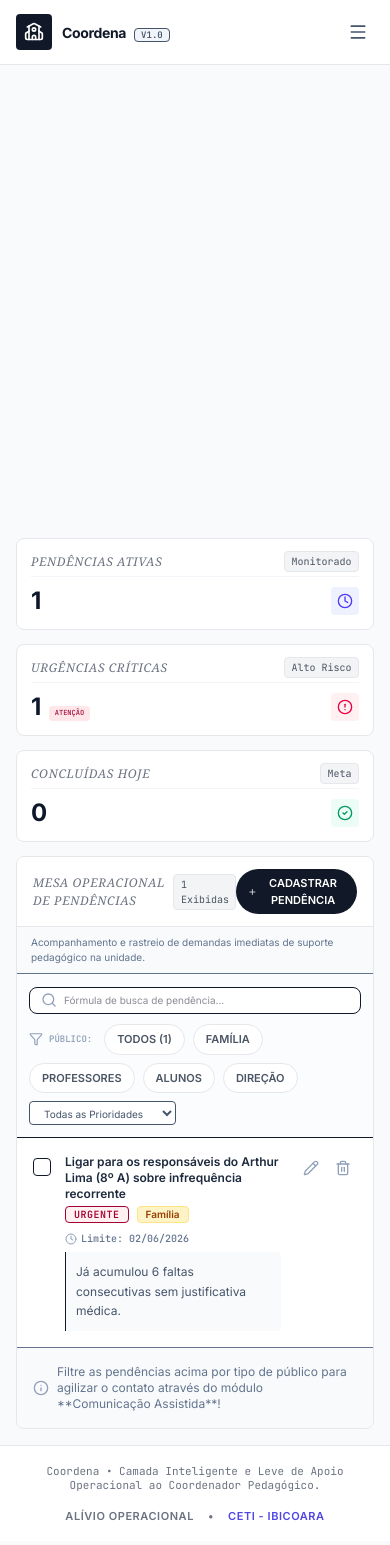
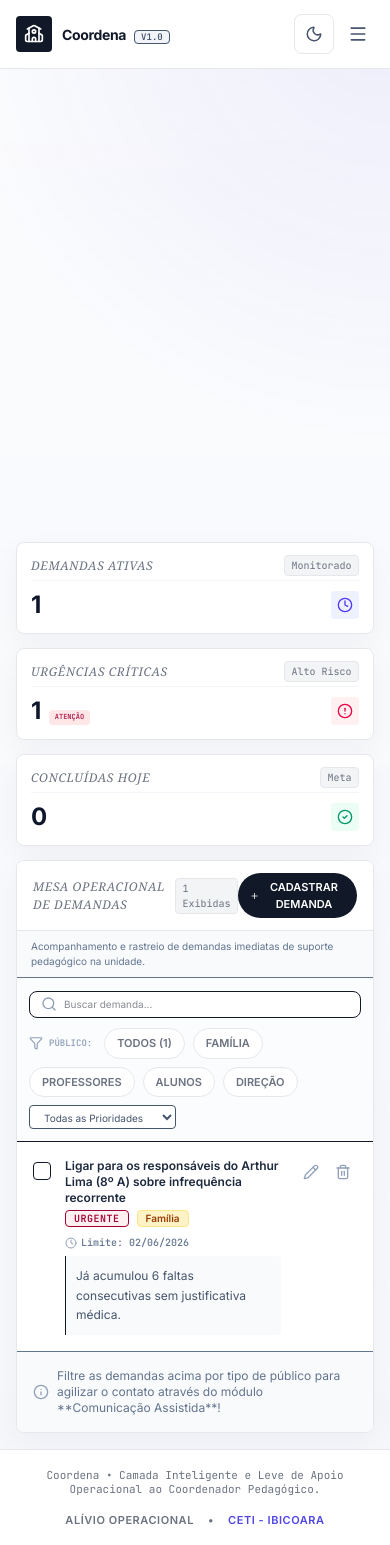
Before and after one commit to ArnaldoAlmeidaBa/coordflow, a React (Vite) app: page / in a window 390 px wide. Built offline with nearby package versions, Linux system fonts and the light colour scheme.

Commit message:
feat(ui): add dark theme and rename demandas

```diff
--- a/src/App.tsx
+++ b/src/App.tsx
@@ -26,10 +26,17 @@ import {
   Clock,
   Sparkles,
   Menu,
+  Moon,
+  Sun,
   X
 } from 'lucide-react';
 
 export default function App() {
+  const getPreferredTheme = (): 'light' | 'dark' => {
+    if (typeof window === 'undefined') return 'light';
+    return window.matchMedia('(prefers-color-scheme: dark)').matches ? 'dark' : 'light';
+  };
+
   const readStoredState = <T,>(key: string, fallback: T): T => {
     try {
       const saved = localStorage.getItem(key);
@@ -42,6 +49,7 @@ export default function App() {
 
   const [activeTab, setActiveTab] = useState<'mesa' | 'comunicacao' | 'reunioes' | 'calendario' | 'historico'>('mesa');
   const [isMobileMenuOpen, setIsMobileMenuOpen] = useState(false);
+  const [themeMode, setThemeMode] = useState<'light' | 'dark'>(() => readStoredState('coordflow_theme', getPreferredTheme()));
 
   // Unified State with fallback persistence
   const [tasks, setTasks] = useState<PendingTask[]>(() => readStoredState('coordflow_tasks', INITIAL_TASKS));
@@ -68,6 +76,12 @@ export default function App() {
   useEffect(() => {
     localStorage.setItem('coordflow_history', JSON.stringify(historyItems));
   }, [historyItems]);
+
+  useEffect(() => {
+    localStorage.setItem('coordflow_theme', JSON.stringify(themeMode));
+    document.documentElement.dataset.theme = themeMode;
+    document.documentElement.style.colorScheme = themeMode;
+  }, [themeMode]);
 
   // Current DateTime tracker formatted elegantly under localized standards
   const [clockString, setClockString] = useState('2026-05-31 14:29');
@@ -149,7 +163,7 @@ export default function App() {
     )));
 
     handleAddNewHistoryItem(
-      'Pendência Editada',
+      'Demanda Editada',
       `Tarefa atualizada: "${target.title}" -> "${updates.title}". Prazo: ${target.deadline.split('-').reverse().join('/')} -> ${updates.deadline.split('-').reverse().join('/')}.`,
       'geral',
       updates.category === 'familia' || updates.category === 'professor' ? (updates.category as any) : 'sistema'
@@ -230,9 +244,14 @@ export default function App() {
   };
 
   const pendingActiveCount = tasks.filter(t => t.status !== 'concluido').length;
+  const isDarkMode = themeMode === 'dark';
+  const handleToggleTheme = () => {
+    setThemeMode(prev => prev === 'dark' ? 'light' : 'dark');
+  };
+  const ThemeToggleIcon = isDarkMode ? Sun : Moon;
 
   return (
-    <div className="min-h-screen bg-[#F9FAFB] flex flex-col md:flex-row font-sans text-[#111827]">
+    <div className={`min-h-screen flex flex-col md:flex-row font-sans app-shell ${isDarkMode ? 'theme-dark' : ''}`}>
 
       {/* MOBILE RATIO BAR */}
       <header className="md:hidden bg-white border-b border-[#E5E7EB] px-4 py-3.5 flex items-center justify-between sticky top-0 z-50">
@@ -245,12 +264,22 @@ export default function App() {
             <span className="text-[9px] bg-slate-100 text-slate-600 px-1.5 py-0.2 ml-2 border rounded font-mono font-bold uppercase">v1.0</span>
           </div>
         </div>
+        <div className="flex items-center space-x-2">
+          <button
+            type="button"
+            onClick={handleToggleTheme}
+            className="flex items-center justify-center w-10 h-10 rounded-lg border border-[#E5E7EB] text-slate-600 hover:bg-slate-50 transition-colors bg-white"
+            title={isDarkMode ? 'Ativar tema claro' : 'Ativar tema escuro'}
+          >
+            <ThemeToggleIcon className="w-4.5 h-4.5" />
+          </button>
           <button
             onClick={() => setIsMobileMenuOpen(!isMobileMenuOpen)}
             className="p-1.5 rounded-lg text-slate-600 hover:bg-slate-50 transition-colors"
           >
             {isMobileMenuOpen ? <X className="w-5 h-5" /> : <Menu className="w-5 h-5" />}
           </button>
+        </div>
       </header>
 
       {/* COMPANION SIDEBAR */}
@@ -323,7 +352,7 @@ export default function App() {
             </div>
             <div className="flex items-center gap-2">
               <span className={`w-2 h-2 rounded-full ${pendingActiveCount > 0 ? 'bg-amber-500 animate-pulse' : 'bg-slate-300'}`}></span>
-              <span className="text-[11px] font-medium text-slate-700">{pendingActiveCount} Pendências Ativas</span>
+              <span className="text-[11px] font-medium text-slate-700">{pendingActiveCount} Demandas Ativas</span>
             </div>
           </div>
         </div>
@@ -353,6 +382,15 @@ export default function App() {
           </div>
 
           <div className="flex items-center gap-2.5">
+            <button
+              type="button"
+              onClick={handleToggleTheme}
+              className="flex items-center space-x-1.5 px-2.5 py-1.25 border border-[#E5E7EB] hover:border-slate-400 rounded-md text-slate-600 hover:text-[#111827] text-[9px] font-semibold uppercase tracking-[0.11em] transition-all bg-white"
+              title={isDarkMode ? 'Alternar para tema claro' : 'Alternar para tema escuro'}
+            >
+              <ThemeToggleIcon className="w-3.5 h-3.5" />
+              <span>{isDarkMode ? 'Modo Escuro' : 'Modo Claro'}</span>
+            </button>
 
             {/* Clock */}
             <div className="flex items-center space-x-1.5 text-slate-600 text-[9px] font-mono bg-[#F9FAFB] border border-[#E5E7EB] px-2 py-1.25 rounded-md">
--- a/src/components/MesaCentral.tsx
+++ b/src/components/MesaCentral.tsx
@@ -156,7 +156,7 @@ export default function MesaCentral({
       <div className="grid grid-cols-1 md:grid-cols-3 gap-3.5">
         <div id="stat-pending" className="tech-card bg-white px-3.5 py-3 [&_.tech-card-title]:text-[10px] [&_.tech-card-title]:tracking-[0.025em] [&_.tech-badge]:text-[8px] [&_.tech-badge]:px-1.5 [&_.tech-badge]:py-0.5">
           <div className="flex justify-between items-center pb-1 border-b border-slate-100 mb-2">
-            <span className="tech-card-title">Pendências Ativas</span>
+            <span className="tech-card-title">Demandas Ativas</span>
             <span className="tech-badge">Monitorado</span>
           </div>
           <div className="flex items-center justify-between">
@@ -204,7 +204,7 @@ export default function MesaCentral({
         {/* Header controller */}
         <div className="tech-card-header bg-white px-3.5 py-2.5 [&_.tech-card-title]:text-[10px] [&_.tech-card-title]:tracking-[0.025em] [&_.tech-badge]:text-[8px] [&_.tech-btn-primary]:px-3.5 [&_.tech-btn-primary]:py-1.25 [&_.tech-btn-primary]:text-[9px]">
           <div className="flex items-center space-x-2">
-            <span className="tech-card-title">Mesa Operacional de Pendências</span>
+            <span className="tech-card-title">Mesa Operacional de Demandas</span>
             <span className="tech-badge">{filteredTasks.length} Exibidas</span>
           </div>
           <button
@@ -213,7 +213,7 @@ export default function MesaCentral({
             className="tech-btn-primary flex items-center space-x-1"
           >
             <Plus className="w-3.5 h-3.5" />
-            <span>{isFormOpen ? 'Fechar Cadastro' : 'Cadastrar Pendência'}</span>
+            <span>{isFormOpen ? 'Fechar Cadastro' : 'Cadastrar Demanda'}</span>
           </button>
         </div>
 
@@ -320,7 +320,7 @@ export default function MesaCentral({
               type="text"
               value={searchTerm}
               onChange={(e) => setSearchTerm(e.target.value)}
-              placeholder="Fórmula de busca de pendência..."
+              placeholder="Buscar demanda..."
               className="w-full pl-8.5 pr-3 py-1.25 bg-white border border-slate-250 rounded-lg text-[10px] font-sans text-slate-850 focus:outline-hidden"
             />
           </div>
@@ -533,7 +533,7 @@ export default function MesaCentral({
                       type="button"
                       onClick={() => handleStartEditTask(task)}
                       className="p-1.5 text-slate-400 hover:text-indigo-600 hover:bg-indigo-50 rounded transition-colors"
-                      title="Editar pendência"
+                      title="Editar demanda"
                     >
                       <Pencil className="w-4 h-4" />
                     </button>
@@ -541,12 +541,12 @@ export default function MesaCentral({
                   <button
                     type="button"
                     onClick={() => {
-                      if (confirm(`Remover permanentemente a pendência: "${task.title}"?`)) {
+                      if (confirm(`Remover permanentemente a demanda: "${task.title}"?`)) {
                         onDeleteTask(task.id);
                       }
                     }}
                     className="p-1.5 text-slate-400 hover:text-rose-600 hover:bg-rose-50 rounded transition-colors"
-                    title="Excluir pendência"
+                    title="Excluir demanda"
                   >
                     <Trash2 className="w-4 h-4" />
                   </button>
@@ -559,7 +559,7 @@ export default function MesaCentral({
         {/* Quick reminder help footer */}
         <div className="p-4 bg-[#F9FAFB] border-t border-slate-150 flex items-center space-x-2 text-xs text-slate-500 font-sans">
           <Info className="w-4 h-4 text-slate-400 flex-shrink-0" />
-          <span>Filtre as pendências acima por tipo de público para agilizar o contato através do módulo **Comunicação Assistida**!</span>
+          <span>Filtre as demandas acima por tipo de público para agilizar o contato através do módulo **Comunicação Assistida**!</span>
         </div>
       </div>
     </div>
--- a/src/components/Reunioes.tsx
+++ b/src/components/Reunioes.tsx
@@ -594,7 +594,7 @@ export default function Reunioes({
                 <div id="selected-meeting-actions" className="space-y-2">
                   {activeMeeting.actionItems.length === 0 ? (
                     <div className="p-4 bg-slate-50 text-center rounded text-xs text-slate-400 font-sans">
-                      Nenhum encaminhamento ou pendência registrada para esta ata.
+                      Nenhum encaminhamento ou demanda registrada para esta ata.
                     </div>
                   ) : (
                     activeMeeting.actionItems.map(item => (
--- a/src/index.css
+++ b/src/index.css
@@ -7,33 +7,85 @@
   --font-serif: "Georgia", Cambria, "Times New Roman", Times, serif;
 }
 
+:root {
+  --app-bg: #f5f7fb;
+  --app-surface: #ffffff;
+  --app-surface-muted: #f9fafb;
+  --app-surface-subtle: #f3f4f6;
+  --app-surface-hover: #eef2f7;
+  --app-border: #e5e7eb;
+  --app-border-strong: #d1d5db;
+  --app-text: #111827;
+  --app-text-muted: #6b7280;
+  --app-text-soft: #94a3b8;
+  --app-accent: #4f46e5;
+  --app-accent-deep: #111827;
+  --app-accent-soft: rgba(79, 70, 229, 0.1);
+}
+
+[data-theme="dark"] {
+  --app-bg: #0b1220;
+  --app-surface: #111827;
+  --app-surface-muted: #172033;
+  --app-surface-subtle: #1e293b;
+  --app-surface-hover: #253247;
+  --app-border: #2b394f;
+  --app-border-strong: #3a4a63;
+  --app-text: #e5eefb;
+  --app-text-muted: #9fb0c7;
+  --app-text-soft: #74859f;
+  --app-accent: #818cf8;
+  --app-accent-deep: #4338ca;
+  --app-accent-soft: rgba(129, 140, 248, 0.16);
+}
+
 body {
   font-family: var(--font-sans);
-  background-color: #F9FAFB; /* Tech dashboard warm/light gray base background */
-  color: #111827; /* Rich black ink */
+  background-color: var(--app-bg);
+  color: var(--app-text);
+  transition: background-color 0.25s ease, color 0.25s ease;
+}
+
+.app-shell {
+  background:
+    radial-gradient(circle at top right, rgba(79, 70, 229, 0.08), transparent 28%),
+    linear-gradient(180deg, rgba(255, 255, 255, 0.62), rgba(255, 255, 255, 0)),
+    var(--app-bg);
+  color: var(--app-text);
+  transition: background 0.25s ease, color 0.25s ease;
+}
+
+[data-theme="dark"] .app-shell {
+  background:
+    radial-gradient(circle at top right, rgba(129, 140, 248, 0.16), transparent 26%),
+    radial-gradient(circle at top left, rgba(14, 165, 233, 0.08), transparent 22%),
+    linear-gradient(180deg, rgba(148, 163, 184, 0.04), rgba(148, 163, 184, 0)),
+    var(--app-bg);
 }
 
 /* Technical Dashboard Design System Classes */
 .tech-bg-grid {
-  background-color: #F9FAFB;
+  background-color: var(--app-bg);
 }
 
 .tech-card {
-  background: #ffffff;
-  border: 1px solid #E5E7EB;
+  background: color-mix(in srgb, var(--app-surface) 94%, transparent);
+  border: 1px solid var(--app-border);
   border-radius: 8px;
   display: flex;
   flex-direction: column;
   overflow: hidden;
+  box-shadow: 0 10px 30px rgba(15, 23, 42, 0.04);
+  backdrop-filter: blur(12px);
 }
 
 .tech-card-header {
   padding: 12px 16px;
-  border-bottom: 1px solid #E5E7EB;
+  border-bottom: 1px solid var(--app-border);
   display: flex;
   justify-content: space-between;
   align-items: center;
-  background-color: #ffffff;
+  background-color: color-mix(in srgb, var(--app-surface) 96%, transparent);
 }
 
 .tech-card-title {
@@ -42,7 +94,7 @@ body {
   font-size: 12px;
   text-transform: uppercase;
   letter-spacing: 0.05em;
-  color: #6B7280;
+  color: var(--app-text-muted);
   font-weight: 500;
 }
 
@@ -50,7 +102,7 @@ body {
   display: grid;
   grid-template-columns: 24px 1fr auto;
   padding: 12px 16px;
-  border-bottom: 1px solid #F3F4F6;
+  border-bottom: 1px solid var(--app-border);
   align-items: center;
   cursor: pointer;
   font-size: 13px;
@@ -58,7 +110,7 @@ body {
 }
 
 .tech-data-row:hover {
-  background: #F9FAFB;
+  background: var(--app-surface-hover);
 }
 
 .tech-status-dot {
@@ -71,20 +123,20 @@ body {
 .tech-btn-pill {
   padding: 6px 12px;
   border-radius: 999px;
-  border: 1px solid #E5E7EB;
+  border: 1px solid var(--app-border);
   font-size: 11px;
   text-transform: uppercase;
   font-weight: 600;
   cursor: pointer;
-  background: #ffffff;
-  color: #4B5563;
+  background: var(--app-surface);
+  color: var(--app-text-muted);
   transition: all 0.2s ease;
 }
 
 .tech-btn-pill:hover {
-  background: #F9FAFB;
-  border-color: #D1D5DB;
-  color: #111827;
+  background: var(--app-surface-hover);
+  border-color: var(--app-border-strong);
+  color: var(--app-text);
 }
 
 .tech-btn-primary {
@@ -95,23 +147,23 @@ body {
   text-transform: uppercase;
   font-weight: 600;
   cursor: pointer;
-  background: #111827;
+  background: var(--app-accent-deep);
   color: #ffffff;
   transition: background 0.2s ease;
 }
 
 .tech-btn-primary:hover {
-  background: #1F2937;
+  background: color-mix(in srgb, var(--app-accent-deep) 88%, white 12%);
 }
 
 .tech-badge {
   font-family: "JetBrains Mono", ui-monospace, monospace;
   font-size: 10px;
-  color: #4B5563;
-  background: #F3F4F6;
+  color: var(--app-text-muted);
+  background: var(--app-surface-subtle);
   padding: 2px 6.5px;
   border-radius: 4px;
-  border: 1px solid #E5E7EB;
+  border: 1px solid var(--app-border);
 }
 
 /* Custom scrollbar to look sleek */
@@ -123,9 +175,201 @@ body {
   background: transparent;
 }
 ::-webkit-scrollbar-thumb {
-  background: #E5E7EB;
+  background: var(--app-border-strong);
   border-radius: 4px;
 }
 ::-webkit-scrollbar-thumb:hover {
-  background: #D1D5DB;
+  background: var(--app-text-soft);
 }
+
+.theme-dark .bg-white {
+  background-color: var(--app-surface) !important;
+}
+
+.theme-dark .bg-\[\#F9FAFB\] {
+  background-color: var(--app-bg) !important;
+}
+
+.theme-dark .bg-slate-50,
+.theme-dark .bg-slate-50\/30,
+.theme-dark .bg-slate-50\/40,
+.theme-dark .bg-slate-50\/50 {
+  background-color: var(--app-surface-muted) !important;
+}
+
+.theme-dark .bg-slate-100,
+.theme-dark .bg-slate-100\/70,
+.theme-dark .bg-slate-150 {
+  background-color: var(--app-surface-subtle) !important;
+}
+
+.theme-dark .bg-\[\#111827\],
+.theme-dark .bg-slate-800,
+.theme-dark .bg-slate-900 {
+  background-color: var(--app-accent-deep) !important;
+}
+
+.theme-dark .border-\[\#E5E7EB\],
+.theme-dark .border-slate-100,
+.theme-dark .border-slate-150,
+.theme-dark .border-slate-155,
+.theme-dark .border-slate-200,
+.theme-dark .border-slate-205,
+.theme-dark .border-slate-250,
+.theme-dark .border-slate-300,
+.theme-dark .border-slate-350,
+.theme-dark .border-slate-900,
+.theme-dark .border-light {
+  border-color: var(--app-border) !important;
+}
+
+.theme-dark .text-\[\#111827\],
+.theme-dark .text-slate-900,
+.theme-dark .text-slate-850,
+.theme-dark .text-slate-855,
+.theme-dark .text-slate-800,
+.theme-dark .text-slate-755,
+.theme-dark .text-slate-700 {
+  color: var(--app-text) !important;
+}
+
+.theme-dark .text-\[\#6B7280\],
+.theme-dark .text-slate-600,
+.theme-dark .text-slate-550,
+.theme-dark .text-slate-500 {
+  color: var(--app-text-muted) !important;
+}
+
+.theme-dark .text-slate-450,
+.theme-dark .text-slate-400,
+.theme-dark .text-slate-350,
+.theme-dark .text-slate-300 {
+  color: var(--app-text-soft) !important;
+}
+
+.theme-dark .hover\:bg-slate-50:hover,
+.theme-dark .hover\:bg-slate-100:hover {
+  background-color: var(--app-surface-hover) !important;
+}
+
+.theme-dark .hover\:text-\[\#111827\]:hover,
+.theme-dark .hover\:text-slate-800:hover,
+.theme-dark .hover\:text-slate-850:hover {
+  color: var(--app-text) !important;
+}
+
+.theme-dark .hover\:border-slate-400:hover,
+.theme-dark .hover\:border-slate-800:hover {
+  border-color: var(--app-border-strong) !important;
+}
+
+.theme-dark .bg-\[\#EEF2FF\],
+.theme-dark .bg-indigo-50,
+.theme-dark .bg-indigo-50\/50 {
+  background-color: rgba(129, 140, 248, 0.16) !important;
+}
+
+.theme-dark .text-\[\#4F46E5\],
+.theme-dark .text-indigo-900,
+.theme-dark .text-indigo-800,
+.theme-dark .text-indigo-700,
+.theme-dark .text-indigo-600,
+.theme-dark .text-indigo-500 {
+  color: #b7c0ff !important;
+}
+
+.theme-dark .border-indigo-100,
+.theme-dark .border-indigo-150,
+.theme-dark .border-indigo-200,
+.theme-dark .border-indigo-400 {
+  border-color: rgba(129, 140, 248, 0.35) !important;
+}
+
+.theme-dark .bg-emerald-50,
+.theme-dark .bg-emerald-50\/25,
+.theme-dark .bg-emerald-100,
+.theme-dark .bg-emerald-150 {
+  background-color: rgba(16, 185, 129, 0.16) !important;
+}
+
+.theme-dark .text-emerald-900,
+.theme-dark .text-emerald-850,
+.theme-dark .text-emerald-800,
+.theme-dark .text-emerald-700,
+.theme-dark .text-emerald-600 {
+  color: #6ee7b7 !important;
+}
+
+.theme-dark .border-emerald-100,
+.theme-dark .border-emerald-150,
+.theme-dark .border-emerald-200 {
+  border-color: rgba(52, 211, 153, 0.34) !important;
+}
+
+.theme-dark .bg-amber-50,
+.theme-dark .bg-amber-50\/70,
+.theme-dark .bg-amber-100,
+.theme-dark .bg-amber-150 {
+  background-color: rgba(245, 158, 11, 0.16) !important;
+}
+
+.theme-dark .text-amber-900,
+.theme-dark .text-amber-850,
+.theme-dark .text-amber-800,
+.theme-dark .text-amber-700,
+.theme-dark .text-amber-600 {
+  color: #fcd34d !important;
+}
+
+.theme-dark .border-amber-100,
+.theme-dark .border-amber-200 {
+  border-color: rgba(251, 191, 36, 0.34) !important;
+}
+
+.theme-dark .bg-rose-50,
+.theme-dark .bg-rose-100,
+.theme-dark .bg-rose-150 {
+  background-color: rgba(244, 63, 94, 0.14) !important;
+}
+
+.theme-dark .text-rose-800,
+.theme-dark .text-rose-700,
+.theme-dark .text-rose-600 {
+  color: #fda4af !important;
+}
+
+.theme-dark .border-rose-100,
+.theme-dark .border-rose-150,
+.theme-dark .border-rose-200 {
+  border-color: rgba(251, 113, 133, 0.34) !important;
+}
+
+.theme-dark .bg-purple-100,
+.theme-dark .bg-purple-150 {
+  background-color: rgba(168, 85, 247, 0.16) !important;
+}
+
+.theme-dark .text-purple-800,
+.theme-dark .text-purple-700,
+.theme-dark .text-purple-600 {
+  color: #d8b4fe !important;
+}
+
+.theme-dark .border-purple-200 {
+  border-color: rgba(192, 132, 252, 0.34) !important;
+}
+
+.theme-dark .bg-sky-100,
+.theme-dark .bg-sky-150 {
+  background-color: rgba(14, 165, 233, 0.16) !important;
+}
+
+.theme-dark .text-sky-800,
+.theme-dark .text-sky-700,
+.theme-dark .text-sky-600 {
+  color: #7dd3fc !important;
+}
+
+.theme-dark .border-sky-200 {
+  border-color: rgba(56, 189, 248, 0.34) !important;
+}
```
Also changed, not shown: 2 other files (tests, documents, lock files or other folders). Lines whose indentation alone changed are shown as unchanged.
